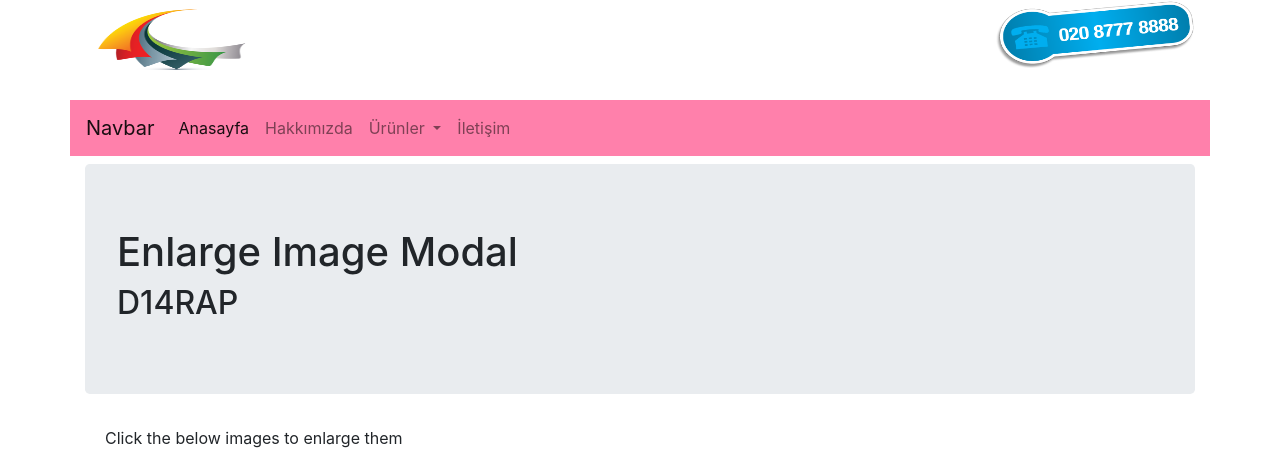
After one commit to emreozcan3320/boostrap4-website, a PHP site: the page made by ürün1.php in a window 1280 px wide. The commit adds this page. Shown: the top 467 px of the page. Run offline with PHP 8.4, Linux system fonts and the light colour scheme; some libraries are stand-ins or nearby versions.

Commit message:
pages added

```diff
--- /dev/null
+++ b/assets/css/hakkımızda.css
@@ -0,0 +1,15 @@
+.img-fluid{
+
+ width:100% ;
+ height:500px;
+}
+
+
+p{
+  display: block;
+  margin-top: 1em;
+  margin-bottom: 1em;
+  margin-left: 0;
+  margin-right: 0;
+  text-indent:20px;
+}
--- /dev/null
+++ b/assets/css/ürünler.css
@@ -0,0 +1,6 @@
+.ürün {
+    cursor: zoom-in;
+    margin-top: 30px;
+    margin-bottom: 15px;
+
+}
--- a/assets/javascript/main.js
+++ b/assets/javascript/main.js
@@ -28,6 +28,12 @@ $(function() {
 
      }
  });
+ $(function() {
+     	$('img').on('click', function() {
+ 			$('.enlargeImageModalSource').attr('src', $(this).attr('src'));
+ 			$('#enlargeImageModal').modal('show');
+ 		});
+ });
 
  if ($(".filter-button").removeClass("active")) {
 $(this).removeClass("active");
--- a/includes/navbar.php
+++ b/includes/navbar.php
@@ -7,11 +7,25 @@
   <div class="collapse navbar-collapse" id="navbar1">
     <ul class="navbar-nav mr-auto">
       <li class="nav-item active">
-        <a class="nav-link" href="#">Home</a>
+        <a class="nav-link" href="index.php">Anasayfa</a>
       </li>
       <li class="nav-item">
-        <a class="nav-link" href="#">Link</a>
+        <a class="nav-link" href="hakkımızda.php">Hakkımızda</a>
       </li>
+      <li class="nav-item dropdown">
+            <a class="nav-link dropdown-toggle" href="http://example.com" id="navbarDropdownMenuLink" data-toggle="dropdown" aria-haspopup="true" aria-expanded="false">
+            Ürünler
+            </a>
+            <ul class="dropdown-menu" aria-labelledby="navbarDropdownMenuLink">
+              <li><a class="dropdown-item" href="ürün1.php">Ürün1</a></li>
+              <li><a class="dropdown-item" href="ürün2.php">Ürün2</a></li>
+              <li><a class="dropdown-item" href="#">Action</a></li>
+              <li><a class="dropdown-item" href="#">Action</a></li>
+            </ul>
+          </li>
+        <li class="nav-item">
+            <a class="nav-link" href="iletişim.php">İletişim</a>
+          </li>
     </ul>
   </div>
 </nav>
--- a/includes/style.php
+++ b/includes/style.php
@@ -1,3 +1,5 @@
 
 <link rel="stylesheet" href="https://maxcdn.bootstrapcdn.com/bootstrap/4.0.0/css/bootstrap.min.css" integrity="sha384-Gn5384xqQ1aoWXA+058RXPxPg6fy4IWvTNh0E263XmFcJlSAwiGgFAW/dAiS6JXm" crossorigin="anonymous">
 <link rel="stylesheet" href="assets/css/master.css">
+<link rel="stylesheet" href="assets/css/hakkımızda.css">
+<link rel="stylesheet" href="assets/css/ürünler.css">
--- /dev/null
+++ b/includes/ürün1-govde.php
@@ -0,0 +1,32 @@
+<div class="modal fade" id="enlargeImageModal" tabindex="-1" role="dialog" aria-labelledby="enlargeImageModal" aria-hidden="true">
+   <div class="modal-dialog modal-lg" role="document">
+     <div class="modal-content">
+       <div class="modal-header">
+         <button type="button" class="close" data-dismiss="modal" aria-label="Close"><span aria-hidden="true">×</span></button>
+       </div>
+       <div class="modal-body">
+         <img src="" class="enlargeImageModalSource" style="width: 120%;">
+       </div>
+     </div>
+   </div>
+</div>
+<div class="container custom-container">
+<h1></h1>
+<div class="jumbotron"><h1>Enlarge Image Modal</h1><h2>D14RAP</h2></div>
+   <p>Click the below images to enlarge them</p>
+   <div class="row">
+       <div class="col-md-4"><img class="ürün"style="width:100%; height:auto;" src="assets/img/logo-tasarim.png" alt="Foto"></div>
+       <div class="col-md-4"><img class="ürün" style="width:100%; height:auto;" src="https://placeholdit.imgix.net/~text?txtsize=72&txt=Image%202&w=1920&h=1080"></div>
+       <div class="col-md-4"><img class="ürün" style="width:100%; height:auto;" src="https://placeholdit.imgix.net/~text?txtsize=72&txt=Image%203&w=1920&h=1080"></div>
+       <div class="col-md-4"><img class="ürün" style="width:100%; height:auto;" src="https://placeholdit.imgix.net/~text?txtsize=72&txt=Image%201&w=1920&h=1080"></div>
+       <div class="col-md-4"><img class="ürün" style="width:100%; height:auto;" src="https://placeholdit.imgix.net/~text?txtsize=72&txt=Image%202&w=1920&h=1080"></div>
+       <div class="col-md-4"><img class="ürün" style="width:100%; height:auto;" src="https://placeholdit.imgix.net/~text?txtsize=72&txt=Image%203&w=1920&h=1080"></div>
+       <div class="col-md-4"><img class="ürün" style="width:100%; height:auto;" src="https://placeholdit.imgix.net/~text?txtsize=72&txt=Image%201&w=1920&h=1080"></div>
+       <div class="col-md-4"><img class="ürün" style="width:100%; height:auto;" src="https://placeholdit.imgix.net/~text?txtsize=72&txt=Image%202&w=1920&h=1080"></div>
+       <div class="col-md-4"><img class="ürün" style="width:100%; height:auto;" src="https://placeholdit.imgix.net/~text?txtsize=72&txt=Image%203&w=1920&h=1080"></div>
+
+
+
+
+   </div>
+</div>
--- /dev/null
+++ b/ürün1.php
@@ -0,0 +1,20 @@
+<!DOCTYPE html>
+<html>
+  <head>
+    <meta charset="utf-8">
+
+    <title>Ürün1</title>
+    <?php include "./includes/style.php"; ?>
+
+  </head>
+    <?php include "./includes/upper-nav.php"; ?>
+
+    <?php include "./includes/navbar.php"; ?>
+
+     <?php include "./includes/ürün1-govde.php" ?>
+
+    <?php include "./includes/footer.php"; ?>
+
+    <?php include "./includes/script.php"; ?>
+  </body>
+</html>
```
Also changed, not shown: assets/css/master.css (+8 -0 lines), hakkımızda.php (added, +18 -0 lines), iletişim.php (added, +18 -0 lines), includes/hakkımızda-govde.php (added, +12 -0 lines), includes/iletişim-gövde.php (added, +35 -0 lines), includes/ürün2-govde.php (added, +32 -0 lines), ürün2.php (added, +20 -0 lines).
